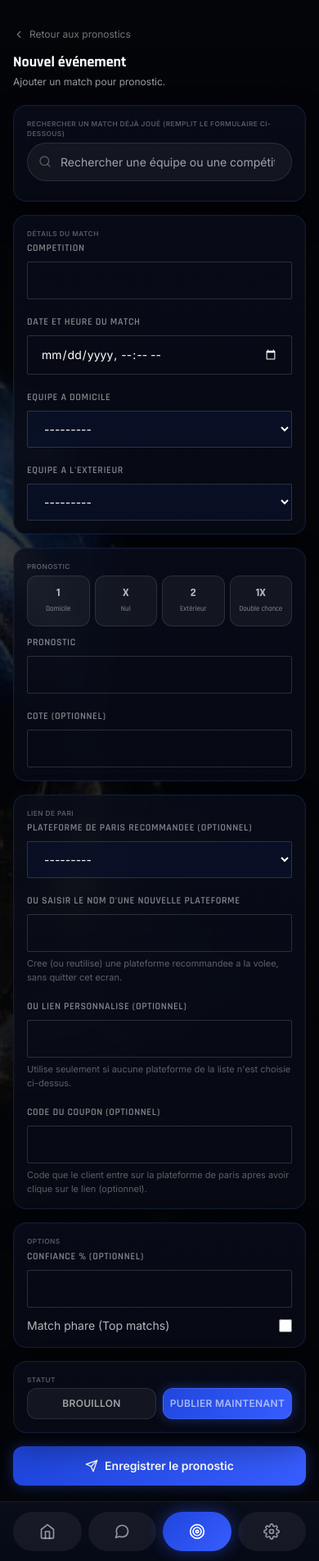
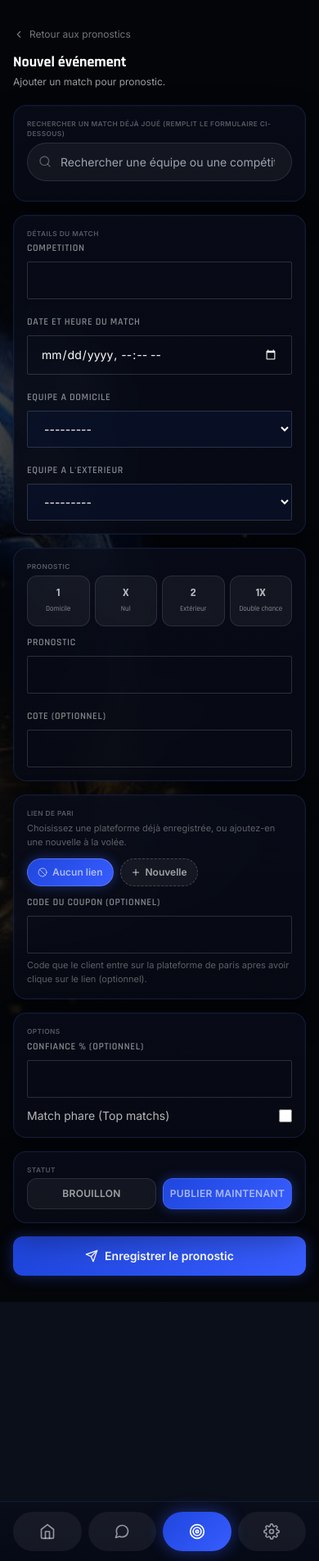
Before and after one commit to shalom-dev-bot/sporti-platform, a Django app: page /gestion/pronostics/nouveau/ in a window 390 px wide. Shown: the part 49-1953 px from the top of the page at 82% size. Run offline with Django 5.2, Linux system fonts and the light colour scheme; a user stored in the database is signed in; tables that the repository leaves empty hold one stand-in row (values such as "Sample post"); grey boxes marked "Sample" are stand-in pictures; style sheets or scripts are compiled from the project's sources; parts of the project's set-up code (start-up, migrations or seed data) failed here and were passed over.

Commit message:
Lien de pari : fix nom personnalise ignore + choix par pastilles, francais force par defaut
Le formulaire de pronostic gardait l'ancien lien (ex: 1xbet) meme quand
l'admin tapait un nouveau nom de plateforme (ex: Melbet), car le menu
deroulant cache retenait sa valeur precedente. Remplace par des pastilles
de plateformes cliquables (creation + edition), sans ambiguite possible.

Le site s'affichait en anglais par defaut pour les visiteurs dont le
telephone est configure en anglais (LocaleMiddleware suit l'en-tete du
navigateur). Ajoute un middleware qui impose le francais tant que
l'utilisateur n'a pas explicitement bascule via le selecteur de langue.

Complete aussi les dernieres chaines manquantes des locales en/fr.

```diff
--- a/apps/dashboard/forms.py
+++ b/apps/dashboard/forms.py
@@ -138,10 +138,8 @@
     custom_platform_name = forms.CharField(
         max_length=100,
         required=False,
-        label="Ou saisir le nom d'une nouvelle plateforme",
-        help_text=(
-            "Cree (ou reutilise) une plateforme recommandee a la volee, " "sans quitter cet ecran."
-        ),
+        label="Nom de la plateforme",
+        help_text="Sera enregistree comme favori, reutilisable sur les prochains pronostics.",
     )
 
     class Meta:
@@ -168,10 +166,11 @@
             "confidence": "Confiance % (optionnel)",
             "is_featured": "Match phare (Top matchs)",
             "external_link": "Plateforme de paris recommandee (optionnel)",
-            "custom_bet_url": "Ou lien personnalise (optionnel)",
+            "custom_bet_url": "Lien vers cette plateforme",
             "result": "Resultat",
             "is_published": "Visible par les clients",
         }
+        help_texts = {"custom_bet_url": "Ex: https://exemple.com/parrainage"}
 
     def __init__(self, *args, **kwargs):
         super().__init__(*args, **kwargs)
@@ -182,7 +181,7 @@
     def save(self, commit=True):
         instance = super().save(commit=False)
         platform_name = self.cleaned_data.get("custom_platform_name", "").strip()
-        if platform_name and not instance.external_link_id:
+        if platform_name:
             instance.external_link = _get_or_create_platform_link(
                 platform_name, self.cleaned_data.get("custom_bet_url")
             )
@@ -199,10 +198,8 @@
     custom_platform_name = forms.CharField(
         max_length=100,
         required=False,
-        label="Ou saisir le nom d'une nouvelle plateforme",
-        help_text=(
-            "Cree (ou reutilise) une plateforme recommandee a la volee, " "sans quitter cet ecran."
-        ),
+        label="Nom de la plateforme",
+        help_text="Sera enregistree comme favori, reutilisable sur les prochains pronostics.",
     )
 
     class Meta:
@@ -224,9 +221,10 @@
             "confidence": "Confiance % (optionnel)",
             "is_featured": "Match phare (Top matchs)",
             "external_link": "Plateforme de paris recommandee (optionnel)",
-            "custom_bet_url": "Ou lien personnalise (optionnel)",
+            "custom_bet_url": "Lien vers cette plateforme",
             "is_published": "Visible par les clients",
         }
+        help_texts = {"custom_bet_url": "Ex: https://exemple.com/parrainage"}
 
     def __init__(self, *args, **kwargs):
         super().__init__(*args, **kwargs)
@@ -237,7 +235,7 @@
     def save(self, commit=True):
         instance = super().save(commit=False)
         platform_name = self.cleaned_data.get("custom_platform_name", "").strip()
-        if platform_name and not instance.external_link_id:
+        if platform_name:
             instance.external_link = _get_or_create_platform_link(
                 platform_name, self.cleaned_data.get("custom_bet_url")
             )
--- a/apps/dashboard/views.py
+++ b/apps/dashboard/views.py
@@ -429,6 +429,17 @@
     return _SOCIAL_BRAND_COLORS.get(link.platform, "#94a3b8")
 
 
+def _platform_links_for_picker():
+    """Plateformes deja enregistrees, pretes pour le selecteur en pastilles
+    du formulaire de pronostic (choisir une plateforme existante vs en
+    saisir une nouvelle)."""
+    links = list(ExternalLink.objects.filter(category="platform").order_by("order", "id"))
+    for link in links:
+        link.badge_color = _link_badge_color(link)
+        link.display_name = link.label or link.get_platform_display()
+    return links
+
+
 @login_required(login_url="/gestion/connexion/")
 @user_passes_test(_is_staff, login_url="/gestion/connexion/")
 def links_list(request):
@@ -710,6 +721,7 @@
             "prediction_form": prediction_form,
             "existing_event": existing_event,
             "all_events": all_events,
+            "platform_links": _platform_links_for_picker(),
         },
     )
 
@@ -729,7 +741,12 @@
     return render(
         request,
         "dashboard/prediction_form.html",
-        {"form": form, "is_edit": True, "prediction": prediction},
+        {
+            "form": form,
+            "is_edit": True,
+            "prediction": prediction,
+            "platform_links": _platform_links_for_picker(),
+        },
     )
 
 
--- a/config/settings/base.py
+++ b/config/settings/base.py
@@ -46,6 +46,7 @@
     "django.middleware.security.SecurityMiddleware",
     "django.contrib.sessions.middleware.SessionMiddleware",
     "django.middleware.common.CommonMiddleware",
+    "config.middleware.ForceDefaultLanguageMiddleware",
     "django.middleware.locale.LocaleMiddleware",
     "django.middleware.csrf.CsrfViewMiddleware",
     "django.contrib.auth.middleware.AuthenticationMiddleware",
--- a/static/css/src/input.css
+++ b/static/css/src/input.css
@@ -371,6 +371,24 @@
   }
   .pick-quick-btn-active {
     @apply text-white border-transparent;
+    background: linear-gradient(135deg, #1f46dd, #375dff);
+    box-shadow: 0 0 14px rgba(55, 92, 255, 0.4);
+  }
+
+  .platform-pill {
+    @apply flex items-center gap-1.5 px-3 py-2 rounded-full text-xs font-semibold
+           border transition-colors duration-150 shrink-0 cursor-pointer;
+  }
+  .platform-pill-new {
+    @apply flex items-center gap-1.5 px-3 py-2 rounded-full text-xs font-semibold shrink-0
+           bg-navy-900/5 dark:bg-white/5 border border-dashed border-navy-900/20 dark:border-white/20
+           text-navy-900/60 dark:text-white/60 transition-colors duration-150;
+  }
+  .platform-pill-new:hover {
+    @apply border-accent-500/50 text-accent-600 dark:text-accent-400;
+  }
+  .platform-pill-new-active {
+    @apply text-white border-transparent border-solid;
     background: linear-gradient(135deg, #1f46dd, #375dff);
     box-shadow: 0 0 14px rgba(55, 92, 255, 0.4);
   }
--- /dev/null
+++ b/templates/dashboard/_platform_link_picker.html
@@ -0,0 +1,98 @@
+{% load i18n %}
+<div class="glass-panel rounded-2xl p-4">
+    <p class="sporti-section-label mb-1">{% trans "Lien de pari" %}</p>
+    <p class="text-[11px] text-navy-900/40 dark:text-white/35 mb-3">{% trans "Choisissez une plateforme déjà enregistrée, ou ajoutez-en une nouvelle à la volée." %}</p>
+
+    <div class="flex flex-wrap gap-2" id="platform-pill-row">
+        <button type="button" class="platform-pill-new" data-platform-pill="none">
+            <svg class="w-3 h-3" fill="none" stroke="currentColor" viewBox="0 0 24 24" stroke-width="2" stroke-linecap="round" stroke-linejoin="round"><circle cx="12" cy="12" r="10"/><line x1="4.9" y1="4.9" x2="19.1" y2="19.1"/></svg>
+            {% trans "Aucun lien" %}
+        </button>
+        {% for link in platform_links %}
+        <button type="button" class="platform-pill" data-platform-pill="{{ link.id }}" data-color="{{ link.badge_color }}"
+                style="background-color:{{ link.badge_color }}1f; border-color:{{ link.badge_color }}55; color:{{ link.badge_color }};">
+            {{ link.display_name }}
+        </button>
+        {% endfor %}
+        <button type="button" class="platform-pill-new" data-platform-pill="new">
+            <svg class="w-3 h-3" fill="none" stroke="currentColor" viewBox="0 0 24 24" stroke-width="2.5" stroke-linecap="round" stroke-linejoin="round"><line x1="12" y1="5" x2="12" y2="19"/><line x1="5" y1="12" x2="19" y2="12"/></svg>
+            {% trans "Nouvelle" %}
+        </button>
+    </div>
+
+    <div id="platform-new-fields" class="hidden mt-3 space-y-3">
+        <div class="field-group !mb-0">
+            <label for="{{ form.custom_platform_name.id_for_label }}" class="field-label">{{ form.custom_platform_name.label }}</label>
+            {{ form.custom_platform_name }}
+        </div>
+        <div class="field-group !mb-0">
+            <label for="{{ form.custom_bet_url.id_for_label }}" class="field-label">{{ form.custom_bet_url.label }}</label>
+            {{ form.custom_bet_url }}
+            <p class="mt-1.5 text-[11px] text-navy-900/40 dark:text-white/35">{{ form.custom_bet_url.help_text }}</p>
+        </div>
+    </div>
+
+    <div class="hidden">{{ form.external_link }}</div>
+
+    <div class="field-group mt-3 !mb-0">
+        <label for="{{ form.coupon_code.id_for_label }}" class="field-label">{{ form.coupon_code.label }}</label>
+        {{ form.coupon_code }}
+        <p class="mt-1.5 text-[11px] text-navy-900/40 dark:text-white/35">{{ form.coupon_code.help_text }}</p>
+    </div>
+</div>
+
+<script>
+(function () {
+    const select = document.getElementById("{{ form.external_link.id_for_label }}");
+    const nameInput = document.getElementById("{{ form.custom_platform_name.id_for_label }}");
+    const urlInput = document.getElementById("{{ form.custom_bet_url.id_for_label }}");
+    const newFieldsWrap = document.getElementById("platform-new-fields");
+    const pills = document.querySelectorAll("#platform-pill-row [data-platform-pill]");
+
+    function paintBrandPill(pill, active) {
+        if (!pill.classList.contains("platform-pill")) return;
+        const color = pill.dataset.color;
+        if (active) {
+            pill.style.backgroundColor = color;
+            pill.style.borderColor = "transparent";
+            pill.style.color = "#fff";
+            pill.style.boxShadow = `0 0 12px ${color}88`;
+        } else {
+            pill.style.backgroundColor = color + "1f";
+            pill.style.borderColor = color + "55";
+            pill.style.color = color;
+            pill.style.boxShadow = "none";
+        }
+    }
+
+    function activate(pillValue) {
+        pills.forEach((p) => {
+            const isActive = p.dataset.platformPill === pillValue;
+            p.classList.toggle("platform-pill-new-active", isActive && p.classList.contains("platform-pill-new"));
+            paintBrandPill(p, isActive);
+        });
+        if (pillValue === "new") {
+            if (select) select.value = "";
+            newFieldsWrap.classList.remove("hidden");
+        } else {
+            newFieldsWrap.classList.add("hidden");
+            if (nameInput) nameInput.value = "";
+            if (urlInput) urlInput.value = "";
+            if (select) select.value = pillValue === "none" ? "" : pillValue;
+        }
+    }
+
+    pills.forEach((pill) => {
+        pill.addEventListener("click", () => activate(pill.dataset.platformPill));
+    });
+
+    const initial = select ? select.value : "";
+    if (initial) {
+        activate(initial);
+    } else if (nameInput && nameInput.value.trim()) {
+        activate("new");
+    } else {
+        activate("none");
+    }
+})();
+</script>
--- a/templates/dashboard/prediction_create_form.html
+++ b/templates/dashboard/prediction_create_form.html
@@ -97,28 +97,7 @@
         </div>
     </div>
 
-    <div class="glass-panel rounded-2xl p-4">
-        <p class="sporti-section-label mb-2">{% trans "Lien de pari" %}</p>
-        <div class="field-group">
-            <label for="{{ prediction_form.external_link.id_for_label }}" class="field-label">{{ prediction_form.external_link.label }}</label>
-            {{ prediction_form.external_link }}
-        </div>
-        <div class="field-group">
-            <label for="{{ prediction_form.custom_platform_name.id_for_label }}" class="field-label">{{ prediction_form.custom_platform_name.label }}</label>
-            {{ prediction_form.custom_platform_name }}
-            <p class="mt-1.5 text-[11px] text-navy-900/40 dark:text-white/35">{{ prediction_form.custom_platform_name.help_text }}</p>
-        </div>
-        <div class="field-group">
-            <label for="{{ prediction_form.custom_bet_url.id_for_label }}" class="field-label">{{ prediction_form.custom_bet_url.label }}</label>
-            {{ prediction_form.custom_bet_url }}
-            <p class="mt-1.5 text-[11px] text-navy-900/40 dark:text-white/35">{{ prediction_form.custom_bet_url.help_text }}</p>
-        </div>
-        <div class="field-group !mb-0">
-            <label for="{{ prediction_form.coupon_code.id_for_label }}" class="field-label">{{ prediction_form.coupon_code.label }}</label>
-            {{ prediction_form.coupon_code }}
-            <p class="mt-1.5 text-[11px] text-navy-900/40 dark:text-white/35">{{ prediction_form.coupon_code.help_text }}</p>
-        </div>
-    </div>
+    {% include "dashboard/_platform_link_picker.html" with form=prediction_form platform_links=platform_links %}
 
     <div class="glass-panel rounded-2xl p-4">
         <p class="sporti-section-label mb-2">{% trans "Options" %}</p>
--- a/templates/dashboard/prediction_form.html
+++ b/templates/dashboard/prediction_form.html
@@ -54,7 +54,7 @@
     <div class="glass-panel rounded-2xl p-4">
         <p class="sporti-section-label mb-2">{% trans "Pronostic" %}</p>
         {% for field in form %}
-        {% if field.name != "event" and field.name != "result" and field.field.widget.input_type != "checkbox" %}
+        {% if field.name != "event" and field.name != "result" and field.name != "external_link" and field.name != "custom_platform_name" and field.name != "custom_bet_url" and field.name != "coupon_code" and field.field.widget.input_type != "checkbox" %}
         <div class="field-group">
             <label for="{{ field.id_for_label }}" class="field-label">{{ field.label }}</label>
             {{ field }}
@@ -64,6 +64,8 @@
         {% endif %}
         {% endfor %}
     </div>
+
+    {% include "dashboard/_platform_link_picker.html" with form=form platform_links=platform_links %}
 
     <div class="glass-panel rounded-2xl p-4">
         <p class="sporti-section-label mb-2">{% trans "Options" %}</p>
```
Also changed, not shown: config/middleware.py (added, +20 -0 lines), locale/en/LC_MESSAGES/django.po, locale/fr/LC_MESSAGES/django.po, 4 other files.
